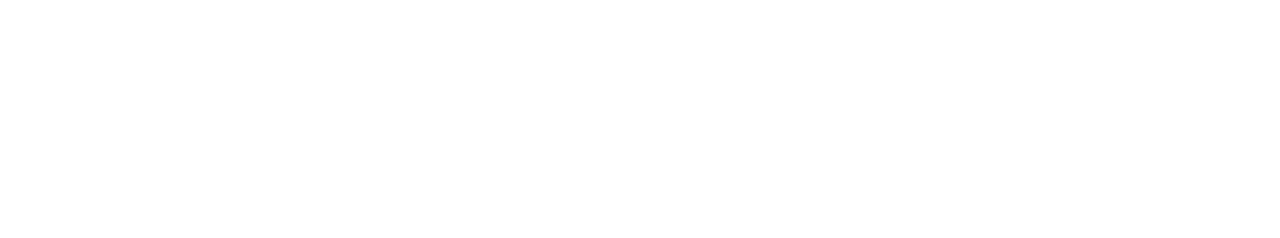
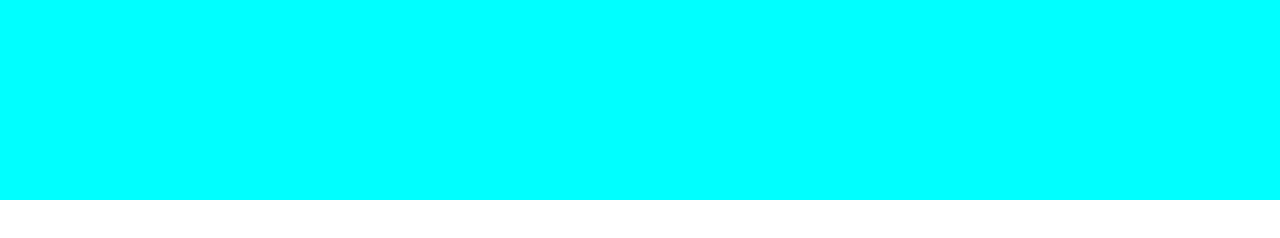
Before and after one commit to Diyorbek1070/git-hub-, a plain HTML site: page index.html in a window 1280 px wide. Drawn offline with Linux system fonts and the light colour scheme.

Commit message:
Biz container qo'shdik

```diff
--- a/index.html
+++ b/index.html
@@ -8,6 +8,6 @@
     <link rel="stylesheet" href="./css/style.min.css">
 </head>
 <body>
-
+     <div class="container"></div>
 </body>
 </html>
--- a/scss/style.scss
+++ b/scss/style.scss
@@ -0,0 +1,10 @@
+*{
+    margin: 0;
+    padding: 0;
+    box-sizing: border-box;
+}
+.container{
+    margin: 0 auto;
+    background-color: aqua;
+    height: 200px;
+}
```
Also changed, not shown: css/style.min.css, 1 other file.
